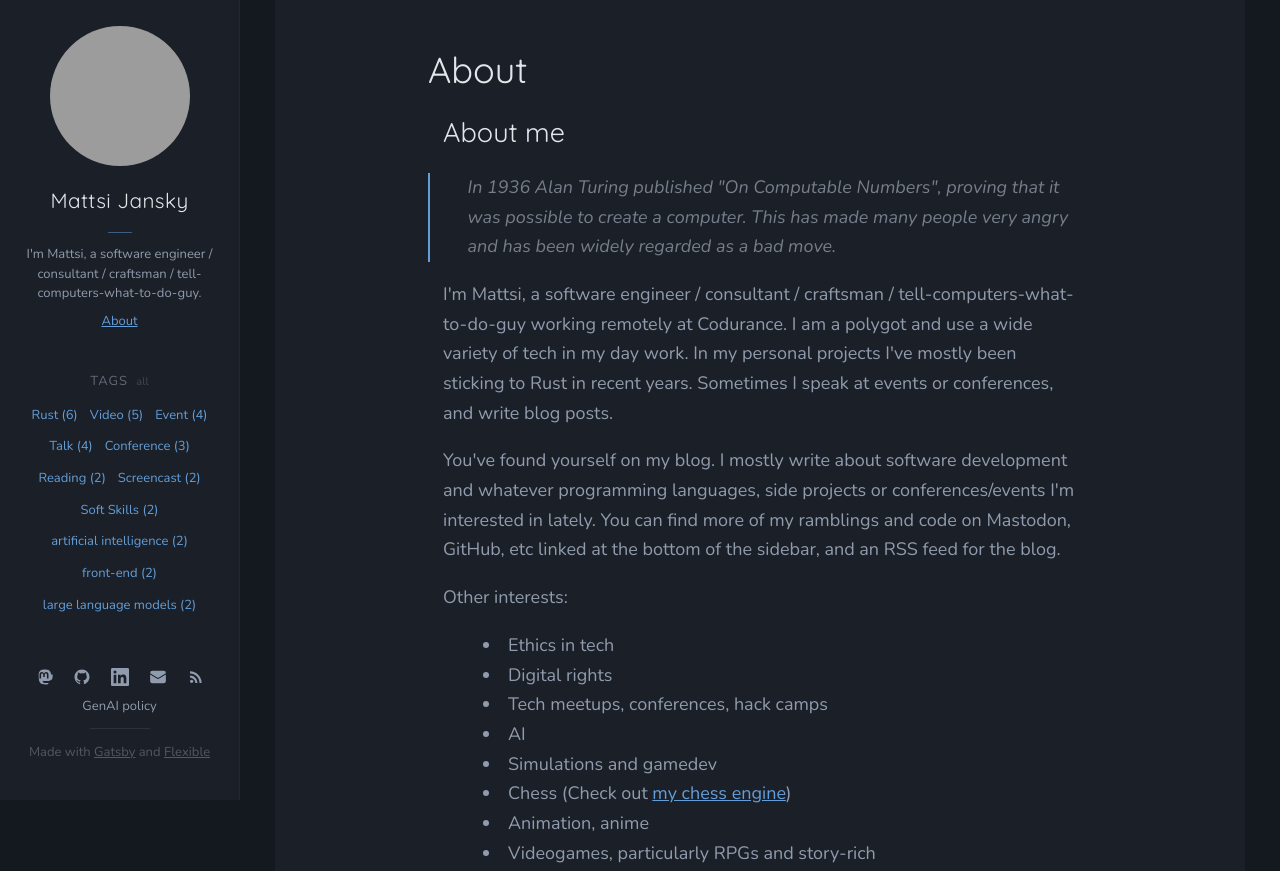
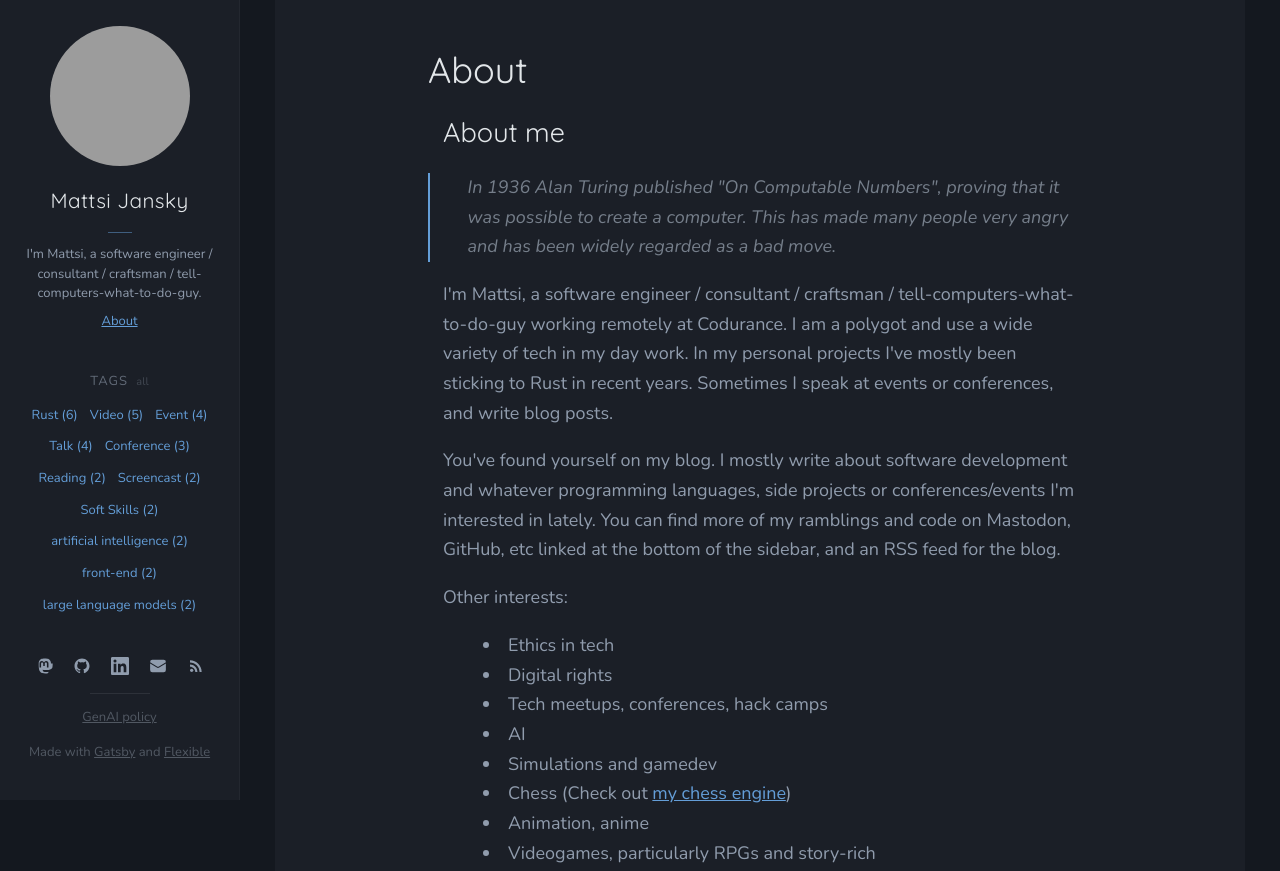
Before and after one commit to Mattsi-Jansky/matt.si, a Gatsby site: page /bio in a window 1280 px wide. Shown: the top 871 px of the page. Built offline with nearby package versions, Linux system fonts and the light colour scheme; Gatsby itself is replaced by a stand-in of ours; grey boxes are pictures that could not be loaded.

Commit message:
Rearrange navbar bottom

```diff
--- a/src/components/sidebar.js
+++ b/src/components/sidebar.js
@@ -119,11 +119,9 @@ const Sidebar = ({ siteMetadata, tags }) => (
           </li>
         </ul>
       </section>
-      <div className="genai-policy">
-        <h4><Link to="/bio#genai-policy">GenAI policy</Link></h4>
-      </div>
       <hr className="sidebar-divider" />
       <div className="sidebar-footer-message">
+        <p><Link to="/bio#genai-policy">GenAI policy</Link></p>
         <p>
           Made with <a href="https://www.gatsbyjs.org">Gatsby</a> and{' '}
           <a href="https://github.com/wangonya/flexible-gatsby/">Flexible</a>
--- a/src/styles/parts/_home-page.scss
+++ b/src/styles/parts/_home-page.scss
@@ -111,23 +111,6 @@
         &:hover {
           transform: scale(1.15);
         }
-      }
-    }
-  }
-}
-
-.genai-policy {
-  text-align: center;
-  margin: 0 0 10px;
-  h4 {
-    font-size: $verySmallFontSize;
-    margin: 0;
-    font-weight: 400;
-    a {
-      color: $text-color;
-      text-decoration: none;
-      &:hover {
-        color: $text-link-color;
       }
     }
   }
```
